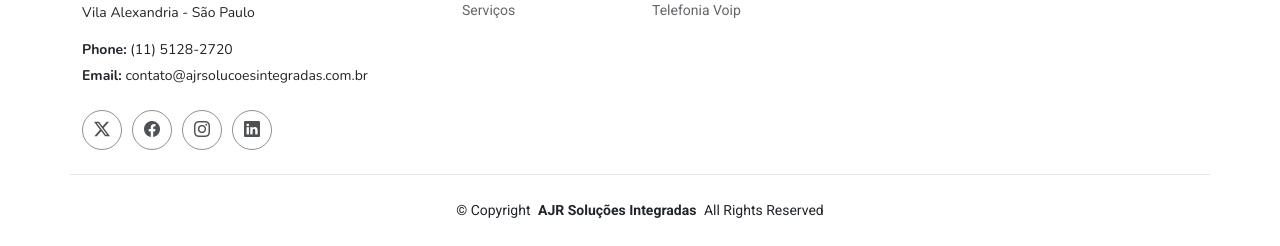
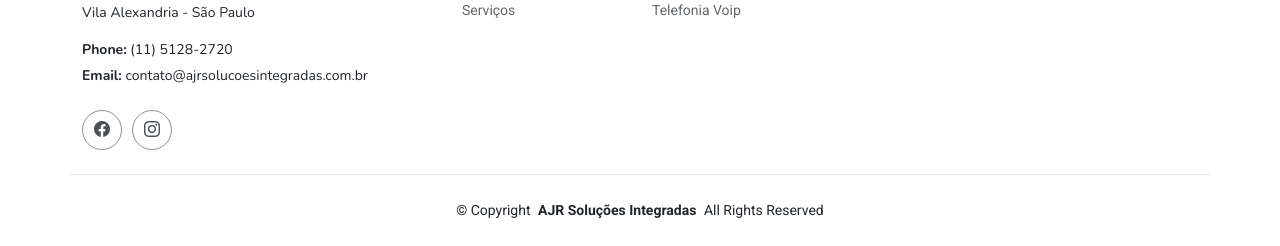
Before and after one commit to samuelsoaress/ajr_solucoes_integradas, a Flask app: page /servicos in a window 1280 px wide. Shown: the part 1489-1735 px from the top of the page. Run offline with Flask 3, Linux system fonts and the light colour scheme; some libraries are stand-ins or nearby versions.

Commit message:
fix: redes sociais

```diff
--- a/templates/template.html
+++ b/templates/template.html
@@ -76,10 +76,10 @@
             <p><strong>Email:</strong> <span>contato@ajrsolucoesintegradas.com.br</span></p>
           </div>
           <div class="social-links d-flex mt-4">
-            <a href=""><i class="bi bi-twitter-x"></i></a>
-            <a href=""><i class="bi bi-facebook"></i></a>
-            <a href=""><i class="bi bi-instagram"></i></a>
-            <a href=""><i class="bi bi-linkedin"></i></a>
+            <!-- <a href=""><i class="bi bi-twitter-x"></i></a> -->
+            <a target="_blank" href="https://www.facebook.com/share/12JqchUpSMd/?mibextid=wwXIfr"><i class="bi bi-facebook"></i></a>
+            <a target="_blank" href="https://www.instagram.com/ajrsolucoesintegradas?igsh=MnZ2YnQwMWEzenE0"><i class="bi bi-instagram"></i></a>
+            <!-- <a href=""><i class="bi bi-linkedin"></i></a> -->
           </div>
         </div>
 
```
